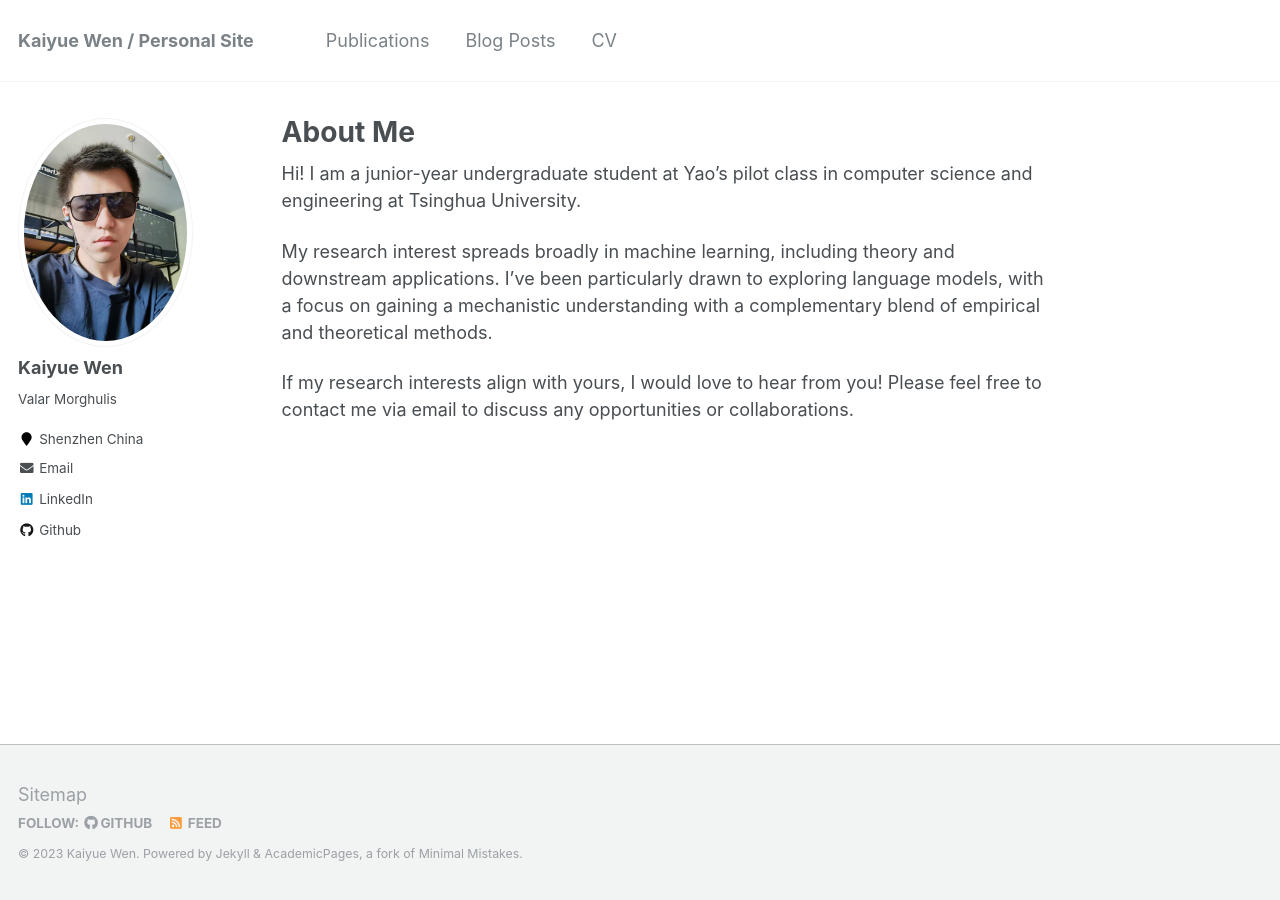
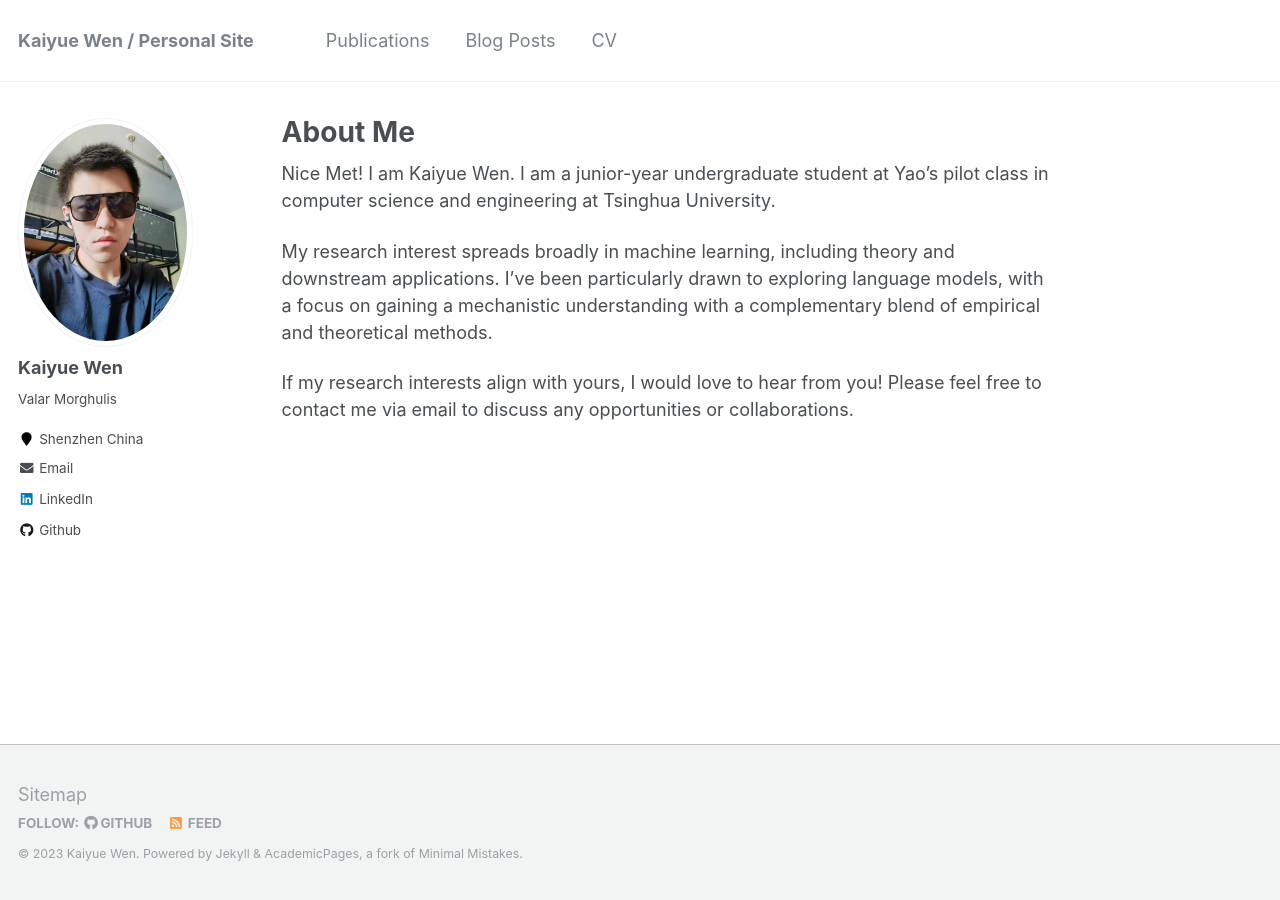
Before and after one commit to WhenWen/WhenWen.github.io, a Jekyll site: the page built from _pages/about.md, in a window 1280 px wide. Built offline with Jekyll 4.4.1, drawn with Linux system fonts in a browser that asks for light colours.

Commit message:
update intro

```diff
--- a/_pages/about.md
+++ b/_pages/about.md
@@ -7,7 +7,7 @@ redirect_from:
   - /about/
   - /about.html
 ---
-Hi! I am a junior-year undergraduate student at Yao's pilot class in computer science and engineering at Tsinghua University.
+Nice Met! I am Kaiyue Wen. I am a junior-year undergraduate student at Yao's pilot class in computer science and engineering at Tsinghua University.
 
 My research interest spreads broadly in machine learning, including theory and downstream applications. I've been particularly drawn to exploring language models, with a focus on gaining a mechanistic understanding with a complementary blend of empirical and theoretical methods.
 
```
